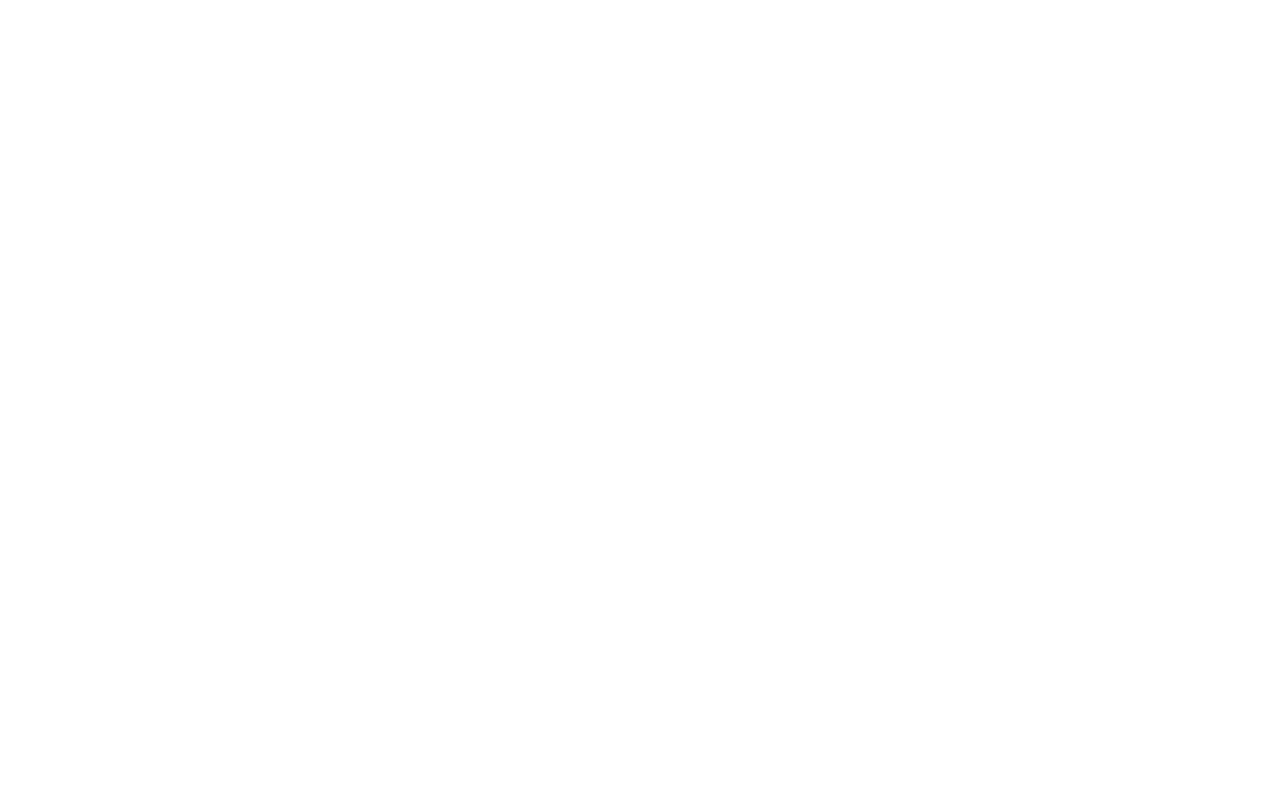
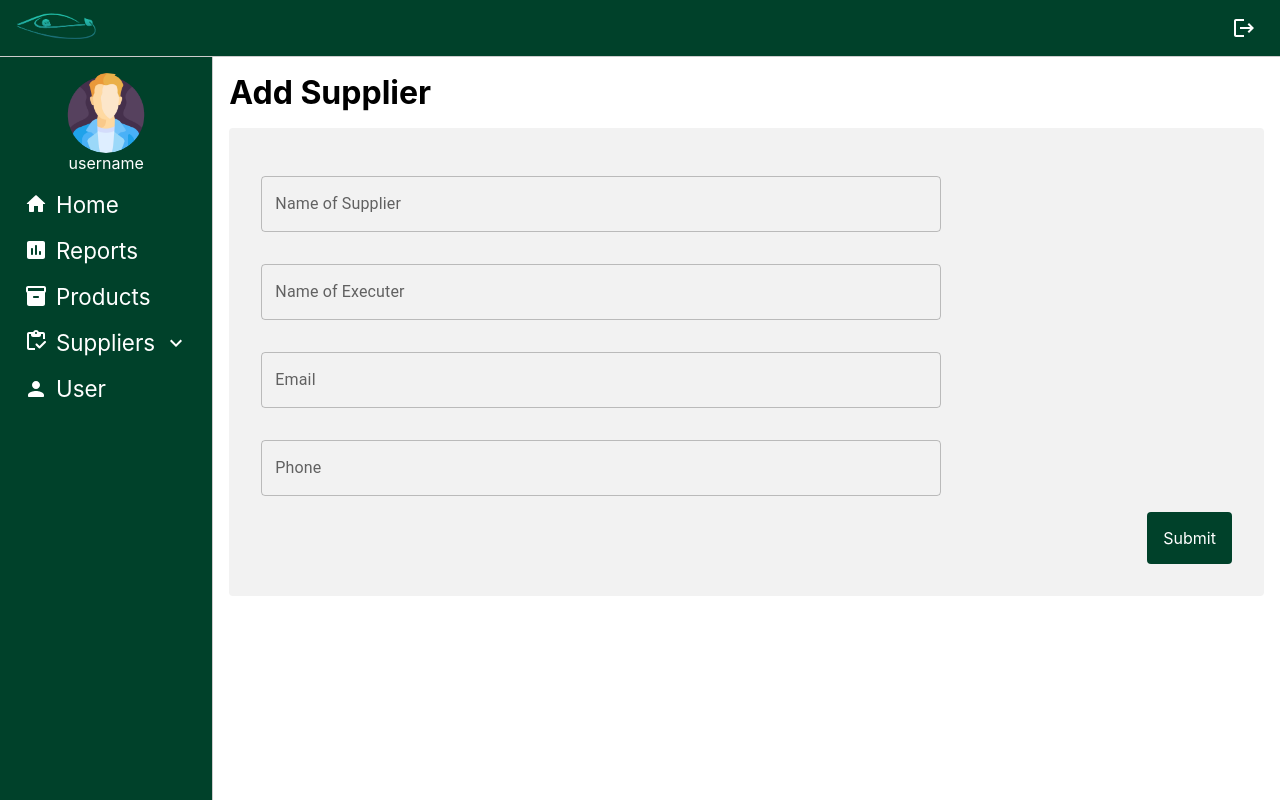
Before and after one commit to cuert-web/cuert-inventory-frontend, a React (Vite) app: page /suppliers/add-supplier in a window 1280 px wide. Before the commit this address had no page. Built offline with nearby package versions, Linux system fonts and the light colour scheme; sample sign-in values are in the browser's storage.

Commit message:
add AddSupplier page

```diff
--- a/src/App.jsx
+++ b/src/App.jsx
@@ -7,6 +7,7 @@
 import AppLayout from "@/layouts/AppLayout";
 import { Dashboard } from "@/features/dashboard";
 import ProtectedRoute from "@/components/ProtectedRoute/ProtectedRoute";
+import { AddSupplier, ViewSuppliers } from "@/features/suppliers";
 
 const queryClient = new QueryClient({
   defaultOptions: {
@@ -33,6 +34,10 @@
             >
               <Route index element={<Navigate replace to="dashboard" />} />
               <Route path="dashboard" element={<Dashboard />} />
+              <Route path="suppliers">
+                <Route index element={<ViewSuppliers />} />
+                <Route path="add-supplier" element={<AddSupplier />} />
+              </Route>
             </Route>
             <Route path="/login" element={<Login />} />
             <Route path="/signup" element={<Signup />} />
--- a/src/components/Sidebar/Sidebar.jsx
+++ b/src/components/Sidebar/Sidebar.jsx
@@ -26,7 +26,7 @@
 import { useNavigate } from "react-router";
 
 const Sidebar = () => {
-  const [openSuppliers, setOpenSuppliers] = useState(true);
+  const [openSuppliers, setOpenSuppliers] = useState(false);
   const navigate = useNavigate();
 
   const handleClick = () => {
--- a/src/components/Sidebar/Sidebar.styled.js
+++ b/src/components/Sidebar/Sidebar.styled.js
@@ -56,6 +56,7 @@
   padding: 0.1rem 0.5rem;
   border-radius: 4px;
   justify-content: space-between;
+  cursor: pointer;
 
   &.active,
   &:hover {
@@ -69,6 +70,7 @@
 
 export const IconDiv = styled("div")`
   display: flex;
+  gap: 8px;
 `;
 
 export const StyledListItemButton = styled(ListItemButton)`
--- /dev/null
+++ b/src/features/suppliers/components/InputField/InputField.jsx
@@ -0,0 +1,25 @@
+import { TextField } from "@mui/material";
+
+const InputField = ({ label, error, helperText, ...props }) => {
+  return (
+    <TextField
+      label={label}
+      error={error} // Pass the error prop
+      helperText={helperText} // Pass the helperText prop
+      variant="outlined"
+      sx={{
+        width: "70%",
+        margin: "1rem 0",
+        "& .MuiInputLabel-root.Mui-focused": {
+          color: "green", // Change the active label color here
+        },
+        "& .MuiOutlinedInput-root.Mui-focused .MuiOutlinedInput-notchedOutline": {
+          borderColor: "green", // Change the active input border color here
+        },
+      }}
+      {...props} // Pass the rest of the props
+    />
+  );
+};
+
+export default InputField;
--- /dev/null
+++ b/src/features/suppliers/components/SupplierForm/SupplierForm.jsx
@@ -0,0 +1,65 @@
+import * as Yup from "yup";
+import { StyledSubmitButton, StyledSupplierForm } from "./SupplierForm.styled";
+import { useFormik } from "formik";
+import InputField from "../InputField/InputField";
+
+// executerName, supplierName, email, phone
+const supplierSchema = Yup.object().shape({
+  supplierName: Yup.string().required("Supplier name is required"),
+  executerName: Yup.string().required("Executer name is required"),
+  email: Yup.string().email("Invalid email").required("Email is required"),
+  phone: Yup.string().required("Phone number is required"),
+});
+
+const SupplierForm = () => {
+  const formik = useFormik({
+    initialValues: {
+      executerName: "",
+      supplierName: "",
+      email: "",
+      phone: "",
+    },
+    validationSchema: supplierSchema,
+    onSubmit: (values) => {
+      console.log(values);
+    },
+  });
+
+  return (
+    <StyledSupplierForm onSubmit={formik.handleSubmit}>
+      <InputField
+        label="Name of Supplier"
+        error={
+          formik.touched.supplierName && Boolean(formik.errors.supplierName)
+        }
+        helperText={formik.touched.supplierName && formik.errors.supplierName}
+        {...formik.getFieldProps("supplierName")}
+      />
+      <InputField
+        label="Name of Executer"
+        error={
+          formik.touched.executerName && Boolean(formik.errors.executerName)
+        }
+        helperText={formik.touched.executerName && formik.errors.executerName}
+        {...formik.getFieldProps("executerName")}
+      />
+
+      <InputField
+        label="Email"
+        error={formik.touched.email && Boolean(formik.errors.email)}
+        helperText={formik.touched.email && formik.errors.email}
+        {...formik.getFieldProps("email")}
+      />
+      <InputField
+        label="Phone"
+        error={formik.touched.phone && Boolean(formik.errors.phone)}
+        helperText={formik.touched.phone && formik.errors.phone}
+        {...formik.getFieldProps("phone")}
+      />
+
+      <StyledSubmitButton type="submit">Submit</StyledSubmitButton>
+    </StyledSupplierForm>
+  );
+};
+
+export default SupplierForm;
--- /dev/null
+++ b/src/features/suppliers/components/SupplierForm/SupplierForm.styled.js
@@ -0,0 +1,26 @@
+import { styled } from "@mui/material";
+
+export const StyledSupplierForm = styled("form")`
+  display: flex;
+  flex-direction: column;
+  width: 100%;
+  background-color: #f2f2f2;
+  padding: 2rem;
+  border-radius: 4px;
+`;
+
+export const StyledSubmitButton = styled("button")`
+  padding: 1rem;
+  background-color: #00412a;
+  color: #fff;
+  border: none;
+  border-radius: 4px;
+  cursor: pointer;
+  transition: background-color 0.3s;
+  width: fit-content;
+  align-self: flex-end;
+
+  &:hover {
+    background-color: #005d3a;
+  }
+`;
--- /dev/null
+++ b/src/features/suppliers/index.js
@@ -0,0 +1,4 @@
+import AddSupplier from "./pages/AddSupplier/AddSupplier";
+import ViewSuppliers from "./pages/ViewSuppliers/ViewSuppliers";
+
+export { AddSupplier, ViewSuppliers };
--- /dev/null
+++ b/src/features/suppliers/pages/AddSupplier/AddSupplier.jsx
@@ -0,0 +1,13 @@
+import SupplierForm from "../../components/SupplierForm/SupplierForm";
+import { AddSupplierContainer } from "./AddSupplier.styled";
+
+const AddSupplier = () => {
+  return (
+    <AddSupplierContainer>
+      <h1>Add Supplier</h1>
+      <SupplierForm />
+    </AddSupplierContainer>
+  );
+};
+
+export default AddSupplier;
--- /dev/null
+++ b/src/features/suppliers/pages/AddSupplier/AddSupplier.styled.js
@@ -0,0 +1,7 @@
+import { styled } from "@mui/material";
+
+export const AddSupplierContainer = styled("div")`
+  display: flex;
+  flex-direction: column;
+  gap: 1rem;
+`;
--- /dev/null
+++ b/src/features/suppliers/pages/ViewSuppliers/ViewSuppliers.jsx
@@ -0,0 +1,8 @@
+
+const ViewSuppliers = () => {
+  return (
+    <div>ViewSuppliers</div>
+  )
+}
+
+export default ViewSuppliers
```
Also changed, not shown: src/features/suppliers/pages/ViewSuppliers/ViewSuppliers.styled.js (added).
